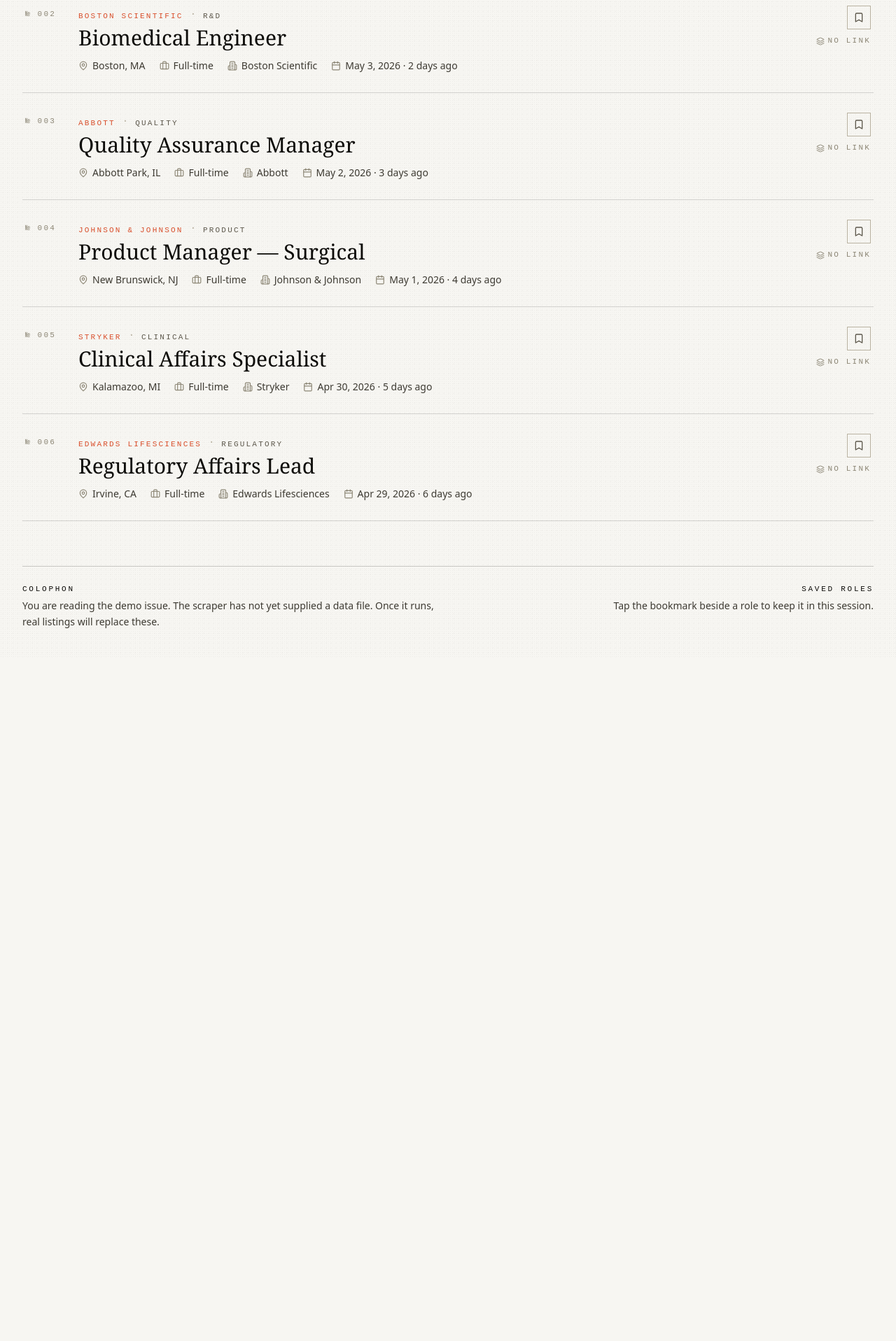
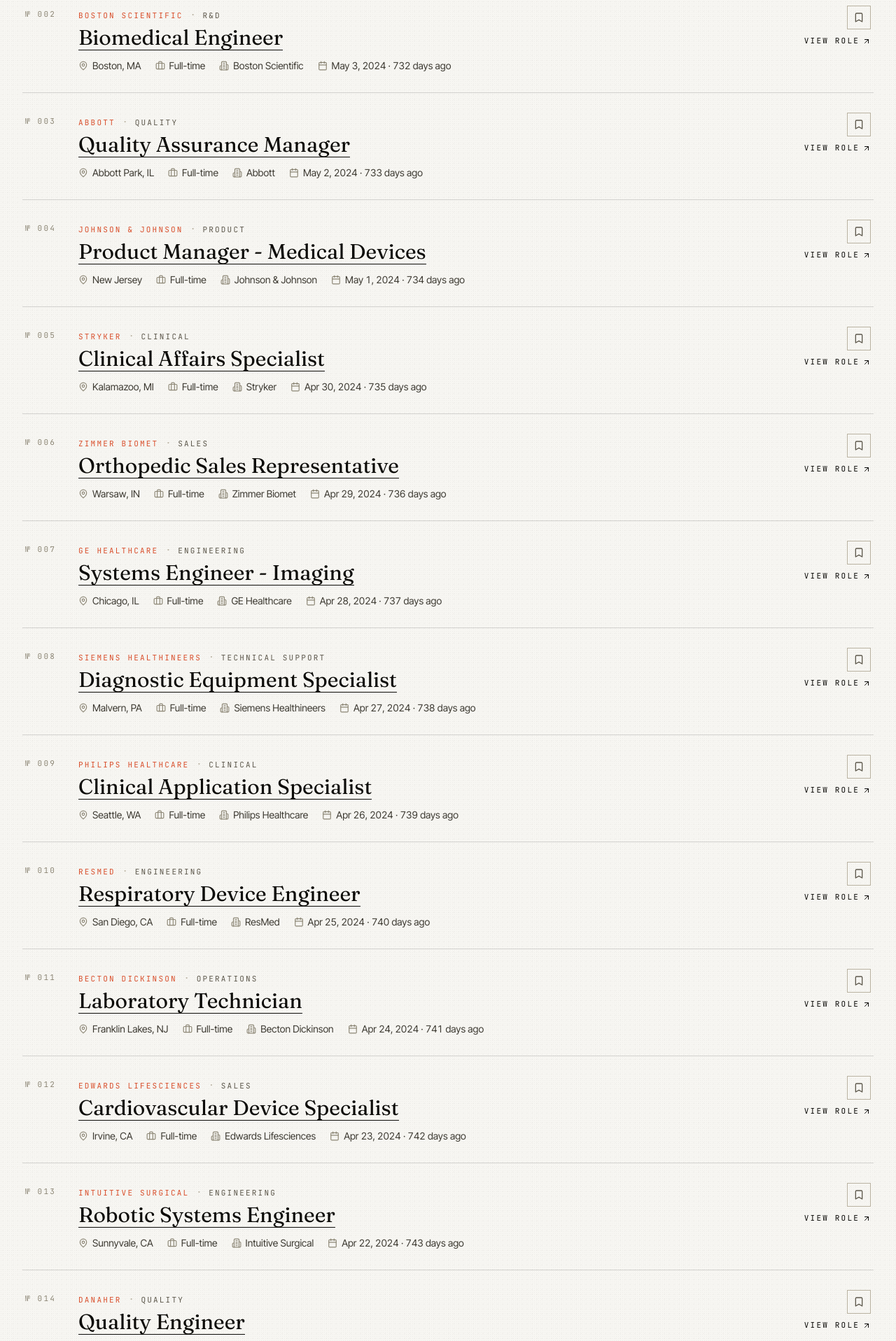
Before and after one commit to TKB789/MedTechJobs, a React (Create React App) app in the folder web_app/: page / in a window 1280 px wide. Shown: the part 878-2795 px from the top of the page at 70% size. Before the commit the page ends 1818 px from the top, so only its background shows below. Built offline with nearby package versions, Linux system fonts and the light colour scheme; no server answers.

Commit message:
Add files via upload

```diff
--- a/web_app/public/index.html
+++ b/web_app/public/index.html
@@ -3,12 +3,18 @@
   <head>
     <meta charset="utf-8" />
     <meta name="viewport" content="width=device-width, initial-scale=1" />
-    <meta name="theme-color" content="#000000" />
+    <meta name="theme-color" content="#16140f" />
     <meta
       name="description"
-      content="Medical Device Job Search - Search and filter jobs from 30+ medical device companies"
+      content="The MedTech Ledger — an editorial directory of openings at medical device companies."
     />
-    <title>Medical Device Job Search</title>
+    <title>The MedTech Ledger — Medical Device Openings</title>
+    <link rel="preconnect" href="https://fonts.googleapis.com">
+    <link rel="preconnect" href="https://fonts.gstatic.com" crossorigin>
+    <link
+      href="https://fonts.googleapis.com/css2?family=Fraunces:ital,opsz,wght@0,9..144,300;0,9..144,400;0,9..144,500;0,9..144,700;0,9..144,900;1,9..144,400;1,9..144,500&family=Inter+Tight:wght@400;500;600;700&family=JetBrains+Mono:wght@400;500&display=swap"
+      rel="stylesheet"
+    >
   </head>
   <body>
     <noscript>You need to enable JavaScript to run this app.</noscript>
--- /dev/null
+++ b/web_app/public/medical_device_jobs.json
@@ -0,0 +1,167 @@
+[
+  {
+    "company_name": "Medtronic",
+    "company_id": "medtronic",
+    "job_title": "Senior Software Engineer - Medical Devices",
+    "job_link": "https://careers.medtronic.com/jobs/senior-software-engineer",
+    "location": "Minneapolis, MN",
+    "department": "Engineering",
+    "jobType": "Full-time",
+    "posting_date": "2024-05-04",
+    "scraped_date": "2024-05-05T05:21:58"
+  },
+  {
+    "company_name": "Boston Scientific",
+    "company_id": "boston_scientific",
+    "job_title": "Biomedical Engineer",
+    "job_link": "https://jobs.bostonscientific.com/jobs/biomedical-engineer",
+    "location": "Boston, MA",
+    "department": "R&D",
+    "jobType": "Full-time",
+    "posting_date": "2024-05-03",
+    "scraped_date": "2024-05-05T05:21:58"
+  },
+  {
+    "company_name": "Abbott",
+    "company_id": "abbott",
+    "job_title": "Quality Assurance Manager",
+    "job_link": "https://careers.abbott.com/jobs/qa-manager",
+    "location": "Abbott Park, IL",
+    "department": "Quality",
+    "jobType": "Full-time",
+    "posting_date": "2024-05-02",
+    "scraped_date": "2024-05-05T05:21:58"
+  },
+  {
+    "company_name": "Johnson & Johnson",
+    "company_id": "jnj",
+    "job_title": "Product Manager - Medical Devices",
+    "job_link": "https://careers.jnj.com/jobs/product-manager",
+    "location": "New Jersey",
+    "department": "Product",
+    "jobType": "Full-time",
+    "posting_date": "2024-05-01",
+    "scraped_date": "2024-05-05T05:21:58"
+  },
+  {
+    "company_name": "Stryker",
+    "company_id": "stryker",
+    "job_title": "Clinical Affairs Specialist",
+    "job_link": "https://careers.stryker.com/jobs/clinical-affairs",
+    "location": "Kalamazoo, MI",
+    "department": "Clinical",
+    "jobType": "Full-time",
+    "posting_date": "2024-04-30",
+    "scraped_date": "2024-05-05T05:21:58"
+  },
+  {
+    "company_name": "Zimmer Biomet",
+    "company_id": "zimmer_biomet",
+    "job_title": "Orthopedic Sales Representative",
+    "job_link": "https://jobs.zimmerbiomet.com/jobs/sales-rep",
+    "location": "Warsaw, IN",
+    "department": "Sales",
+    "jobType": "Full-time",
+    "posting_date": "2024-04-29",
+    "scraped_date": "2024-05-05T05:21:58"
+  },
+  {
+    "company_name": "GE Healthcare",
+    "company_id": "ge_healthcare",
+    "job_title": "Systems Engineer - Imaging",
+    "job_link": "https://careers.gehealthcare.com/jobs/systems-engineer",
+    "location": "Chicago, IL",
+    "department": "Engineering",
+    "jobType": "Full-time",
+    "posting_date": "2024-04-28",
+    "scraped_date": "2024-05-05T05:21:58"
+  },
+  {
+    "company_name": "Siemens Healthineers",
+    "company_id": "siemens",
+    "job_title": "Diagnostic Equipment Specialist",
+    "job_link": "https://careers.siemenshealth.com/jobs/equipment-specialist",
+    "location": "Malvern, PA",
+    "department": "Technical Support",
+    "jobType": "Full-time",
+    "posting_date": "2024-04-27",
+    "scraped_date": "2024-05-05T05:21:58"
+  },
+  {
+    "company_name": "Philips Healthcare",
+    "company_id": "philips",
+    "job_title": "Clinical Application Specialist",
+    "job_link": "https://careers.philips.com/jobs/clinical-app-specialist",
+    "location": "Seattle, WA",
+    "department": "Clinical",
+    "jobType": "Full-time",
+    "posting_date": "2024-04-26",
+    "scraped_date": "2024-05-05T05:21:58"
+  },
+  {
+    "company_name": "ResMed",
+    "company_id": "resmed",
+    "job_title": "Respiratory Device Engineer",
+    "job_link": "https://careers.resmed.com/jobs/device-engineer",
+    "location": "San Diego, CA",
+    "department": "Engineering",
+    "jobType": "Full-time",
+    "posting_date": "2024-04-25",
+    "scraped_date": "2024-05-05T05:21:58"
+  },
+  {
+    "company_name": "Becton Dickinson",
+    "company_id": "bd",
+    "job_title": "Laboratory Technician",
+    "job_link": "https://careers.bd.com/jobs/lab-tech",
+    "location": "Franklin Lakes, NJ",
+    "department": "Operations",
+    "jobType": "Full-time",
+    "posting_date": "2024-04-24",
+    "scraped_date": "2024-05-05T05:21:58"
+  },
+  {
+    "company_name": "Edwards Lifesciences",
+    "company_id": "edwards",
+    "job_title": "Cardiovascular Device Specialist",
+    "job_link": "https://careers.edwards.com/jobs/cv-specialist",
+    "location": "Irvine, CA",
+    "department": "Sales",
+    "jobType": "Full-time",
+    "posting_date": "2024-04-23",
+    "scraped_date": "2024-05-05T05:21:58"
+  },
+  {
+    "company_name": "Intuitive Surgical",
+    "company_id": "intuitive",
+    "job_title": "Robotic Systems Engineer",
+    "job_link": "https://careers.intuitivesurgical.com/jobs/robotics-engineer",
+    "location": "Sunnyvale, CA",
+    "department": "Engineering",
+    "jobType": "Full-time",
+    "posting_date": "2024-04-22",
+    "scraped_date": "2024-05-05T05:21:58"
+  },
+  {
+    "company_name": "Danaher",
+    "company_id": "danaher",
+    "job_title": "Quality Engineer",
+    "job_link": "https://careers.danaher.com/jobs/quality-engineer",
+    "location": "Washington, DC",
+    "department": "Quality",
+    "jobType": "Full-time",
+    "posting_date": "2024-04-21",
+    "scraped_date": "2024-05-05T05:21:58"
+  },
+  {
+    "company_name": "Baxter International",
+    "company_id": "baxter",
+    "job_title": "Infusion Device Designer",
+    "job_link": "https://careers.baxter.com/jobs/device-designer",
+    "location": "Deerfield, IL",
+    "department": "Engineering",
+    "jobType": "Full-time",
+    "posting_date": "2024-04-20",
+    "scraped_date": "2024-05-05T05:21:58"
+  }
+]
```
